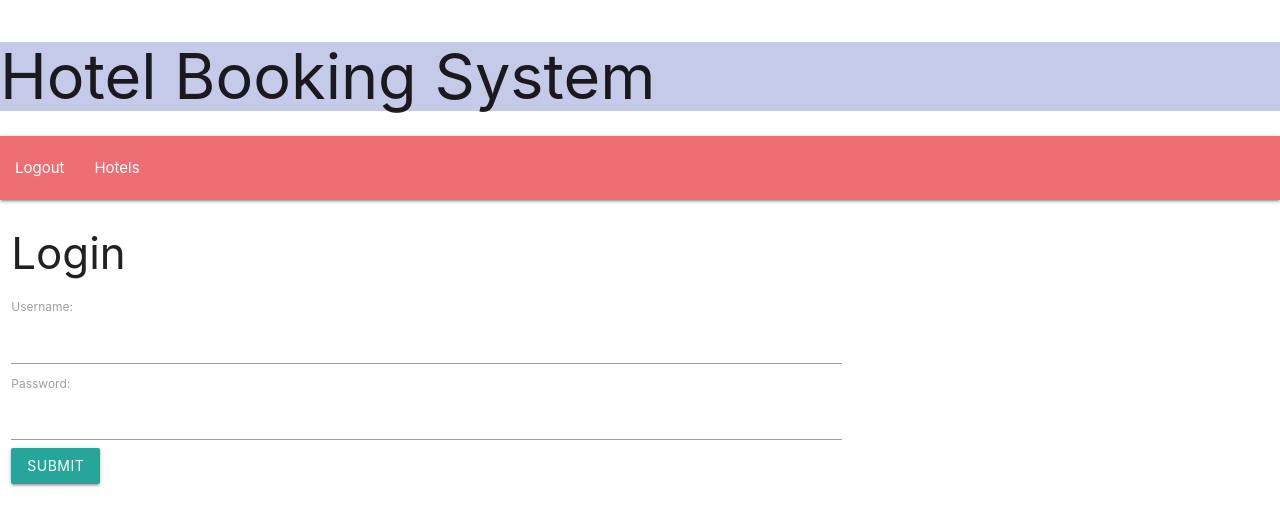
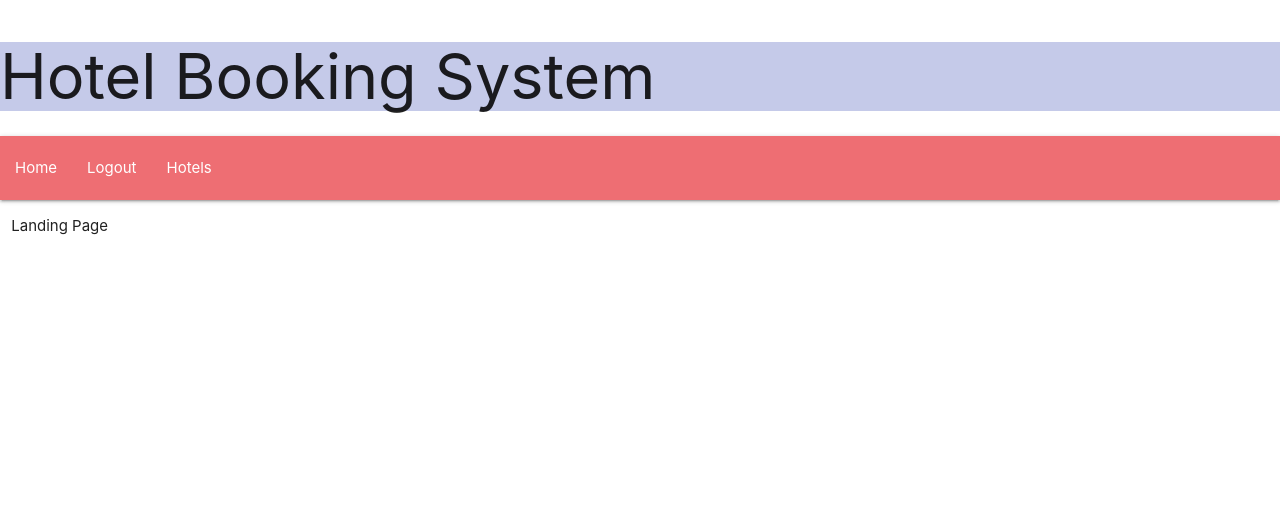
Before and after one commit to StephenRipley/hotelbookingsystem_frontend_react, a React (Create React App) app: page / in a window 1280 px wide. Shown: the top 526 px of the page. Built offline with nearby package versions, Linux system fonts and the light colour scheme.

Commit message:
landing page created

```diff
--- a/src/components/App.js
+++ b/src/components/App.js
@@ -9,6 +9,7 @@ import NavBar from './NavBar';
 import axios from 'axios';
 import SingleHotel from './SingleHotel';
 import Account from './Account';
+import Landing from './Landing';
 
 class App extends Component {
   constructor(props) {
@@ -36,12 +37,13 @@ class App extends Component {
         <NavBar />
         <div className="row">
           <div className="col s8">
-            <Route exact path="/" component={Login} />
+            <Route exact path="/login" component={Login} />
             <Route exact path="/hotels" component={Hotels} />
             <Route exact path="/hotels/hotel/:hotelId" render={(props) =>{
                 const hotel = this.findHotelById(props.match.params.hotelId)
               return <SingleHotel hotel={hotel}/>}}/>
             <Route exact path="/account" component={Account} />
+            <Route exact path="/" component={Landing} />
           </div>
         </div>
         </Router>
--- /dev/null
+++ b/src/components/Landing.js
@@ -0,0 +1,11 @@
+import React, { Component } from 'react';
+
+class Landing extends Component {
+
+    render() {
+        return <p>Landing Page</p>
+    }
+
+
+}
+export default Landing;
--- a/src/components/NavBar.js
+++ b/src/components/NavBar.js
@@ -10,6 +10,7 @@ class NavBar extends Component {
         localStorage.setItem('address', '');
         localStorage.setItem('loggedIn', false);
         window.location.reload(false)
+
     }
 
     render() {
@@ -17,10 +18,13 @@ class NavBar extends Component {
             <nav>
                 <ul>
                     <li>
-                        {(localStorage.getItem('loggedIn') === 'false') ? (<Link to="/">Login</Link>) : (<Link to="/hotels" onClick={() => {this.logout()}}>Logout</Link>)}
+                    <Link to="/">Home</Link>
                     </li>
                     <li>
-                        {(localStorage.getItem('loggedIn') === 'true') && (<Link to="/Account">Account</Link>)}
+                        {(localStorage.getItem('loggedIn') === 'false') ? (<Link to="/login">Login</Link>) : (<Link to="/" onClick={() => {this.logout()}}>Logout</Link>)}
+                    </li>
+                    <li>
+                        {(localStorage.getItem('loggedIn') === 'true') && (<Link to="/account">Account</Link>)}
                     </li>
                     <li>
                         <Link to="/hotels">Hotels</Link>
```
